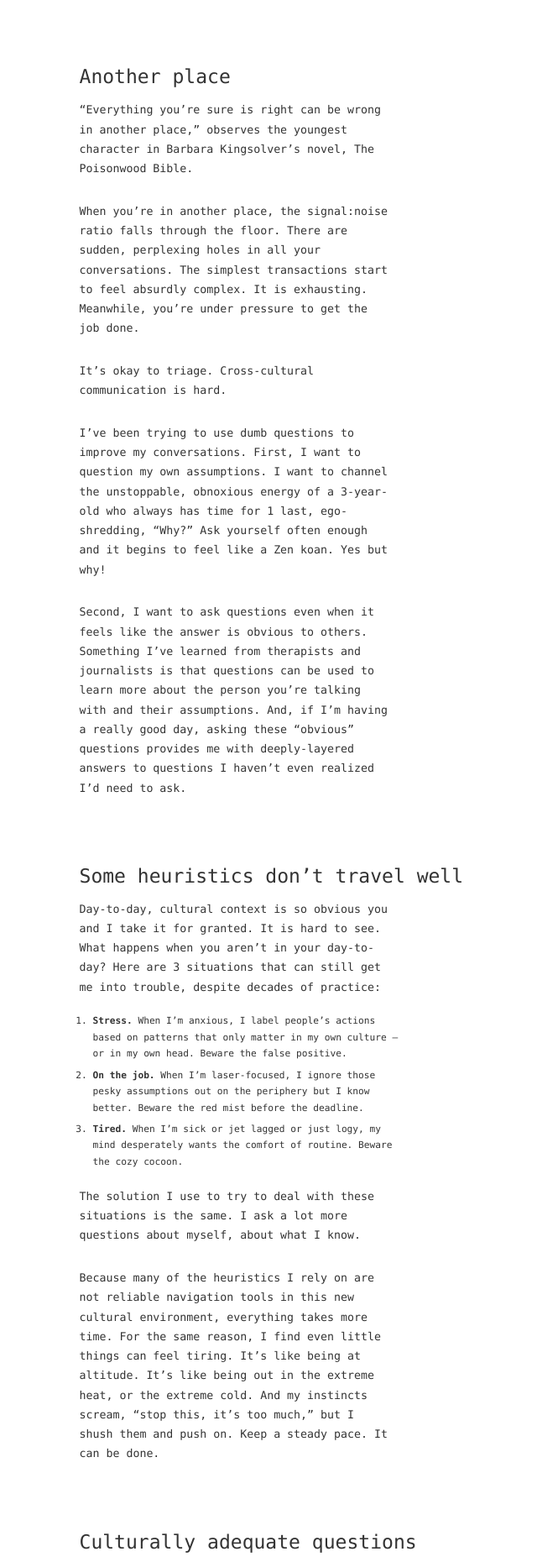
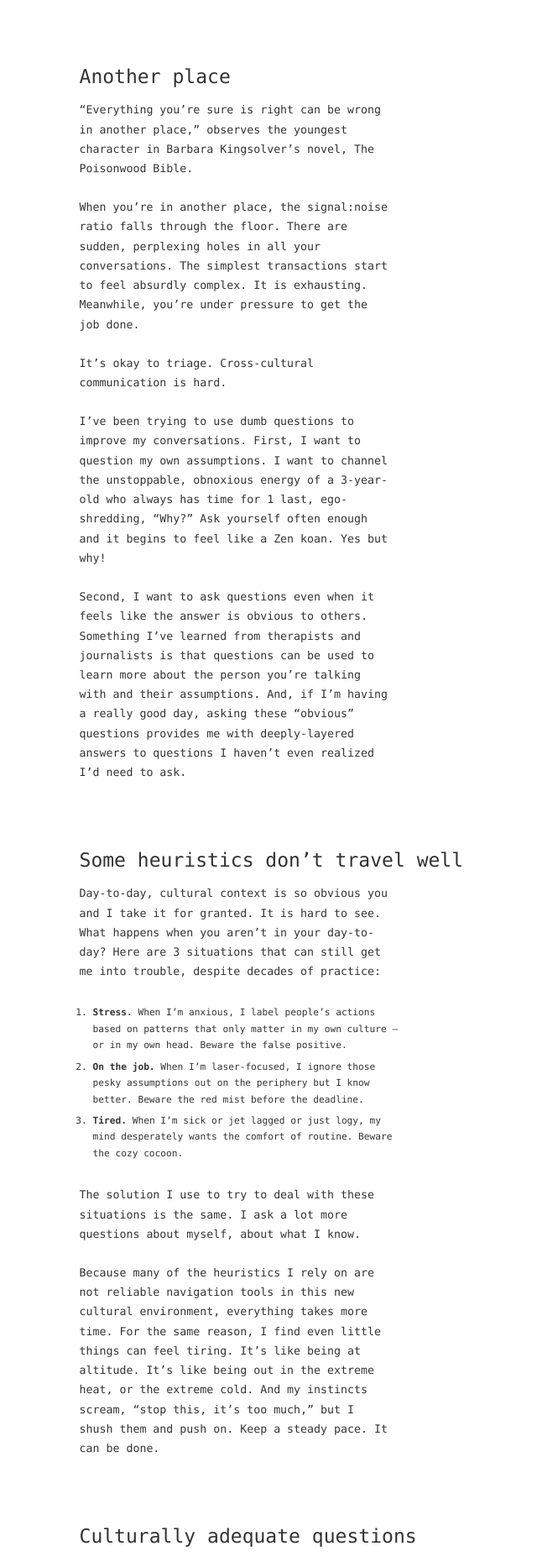
Before and after one commit to zachmccabe/zachmccabe.github.io, a Jekyll site: the page built from _notes/dumb-questions.md, in a window 1280 px wide. Shown: the part 509-2369 px from the top of the page at 84% size, without its empty margins (240-880 px from the left). Built offline with Jekyll 4.4.1, drawn with Linux system fonts in a browser that asks for light colours.

Commit message:
Update kao-midnite-13.css

```diff
--- a/assets/kao-midnite-13.css
+++ b/assets/kao-midnite-13.css
@@ -52,13 +52,13 @@ header {
 main {
   text-align: left;
   margin: 0;
-  padding: 0 0 1.7rem 1rem;
+  padding: 0 0 1.728rem 1rem;
   width: auto;
 }
 
 main ol, main ul {
-  margin-top: calc(1em / 0.83);
-  margin-bottom: calc(1em / 0.83);
+  margin-top: 1.728em;
+  margin-bottom: 1.728em;
 }
 
 main p {
@@ -68,7 +68,7 @@ main p {
 }
 
 main p + p {
-  margin-top: 2.074em;
+  margin-top: 1.728em;
 }
 
 main table {
```
